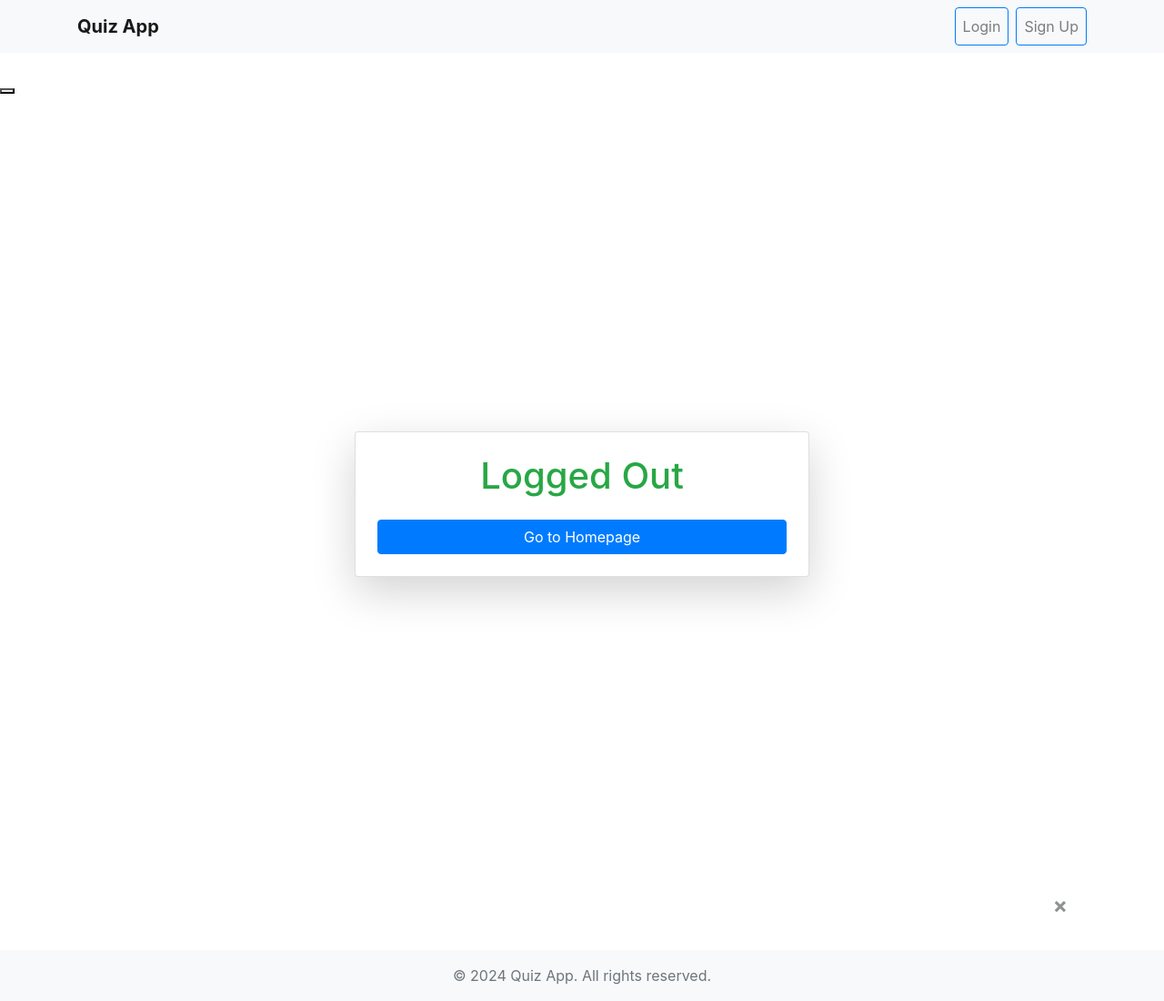
After one commit to thenovember19th/Quiz_App, a Django app: page /customlogout/ in a window 1280 px wide. The commit adds this page. Shown: the whole page at 91% size. Run offline with Django 3.2, Linux system fonts and the light colour scheme; some libraries are stand-ins or nearby versions.

Commit message:
final changes

```diff
--- a/home/urls.py
+++ b/home/urls.py
@@ -9,5 +9,6 @@ urlpatterns=[
     path('quiz/<int:quiz_id>/submit/', views.submit_quiz, name='submit_quiz'),
     path('quiz/<int:quiz_id>/results/', views.quiz_results, name='quiz_results'),
     path('signup/', views.signUp, name='signup'),
-    path('login/', views.custom_login, name='customlogin'),
+    path('customlogin/', views.custom_login, name='customlogin'),
+    path('customlogout/', views.custom_logout, name='customlogout'),
 ]
--- a/home/views.py
+++ b/home/views.py
@@ -4,8 +4,9 @@ from django.contrib.auth.decorators import login_required
 from django.http import Http404
 from django.contrib.auth.models import User
 from django.contrib import messages
-from django.contrib.auth import authenticate, login
+from django.contrib.auth import authenticate, login, logout
 from django.views.decorators.csrf import csrf_exempt
+from django.conf import settings
 
 def home(request):
     return render(request, 'base.html')
@@ -68,12 +69,12 @@ def signUp(request):
         user.first_name=fname
         user.last_name=lname
         user.save()
-        subject = 'Welcome TO Quiz Website'
-        message = f'Hi {user.username}, thank you for registering in newsportal.'
+        # subject = 'Welcome TO Quiz Website'
+        # message = f'Hi {user.username}, thank you for registering in newsportal.'
         # email_from = settings.EMAIL_HOST_USER
         # recipient_list = [user.email, ]
         # send_mail( subject, message, email_from, recipient_list )
-        return redirect('login')
+        return redirect('customlogin')
 
 
     return render(request,'signup.html')
@@ -91,3 +92,9 @@ def custom_login(request):
         else:
             messages.error(request,'invalid password or username')
     return render(request,'login.html')
+
+
+def custom_logout(request):
+    logout(request)
+    messages.success(request, 'You have been logged out successfully.')
+    return render(request, 'logout.html')
--- a/templates/base.html
+++ b/templates/base.html
@@ -21,8 +21,9 @@
             <div class="collapse navbar-collapse" id="navbarNav">
                 <ul class="navbar-nav ml-auto">
                     {% if user.is_authenticated %}
+                    <p class="absolute right-40">Welcome {{user}}</p>
                         <li class="nav-item">
-                            <a class="nav-link btn btn-outline-danger ml-2" href="{% url 'logout' %}">Logout</a>
+                            <a class="nav-link btn btn-outline-danger ml-2" href="{% url 'customlogout' %}">Logout</a>
                         </li>
                     {% else %}
                         <li class="nav-item">
@@ -36,6 +37,22 @@
             </div>
         </div>
     </nav>
+
+    <!-- django alert messages -->
+    {% for message in messages %}
+    <div id="alertbox" class="h-12 w-screen {{message.tags}} flex items-center justify-center">
+        <div class="text-white text-center"> <span class="font-bold">Message</span>:{{message}} </div>
+        <button class="absolute right-4" onclick="closerAlert()"></button>
+      </div>
+      {% endfor %}
+    <script>
+        function closerAlert(){
+            let alert_message=document.getElementById('alertbox')
+            alert_message.classList.add('hidden')
+        }
+    </script>
+
+
     <div class="container my-5">
         {% block content %}{% endblock %}
     </div>
--- /dev/null
+++ b/templates/logout.html
@@ -0,0 +1,21 @@
+{% extends 'base.html' %}
+{% block content %}
+<div class="container d-flex align-items-center justify-content-center vh-100">
+    <div class="card shadow-lg p-4 text-center" style="max-width: 500px; width: 100%;">
+        <h1 class="text-success mb-4">Logged Out</h1>
+        <a href="{% url 'home' %}" class="btn btn-primary">Go to Homepage</a>
+    </div>
+</div>
+{% if messages %}
+    <div class="alert-container mt-3">
+        {% for message in messages %}
+            <div class="alert alert-{{ message.tags }} alert-dismissible fade show" role="alert">
+                <!-- {{ message }} -->
+                <button type="button" class="close" data-dismiss="alert" aria-label="Close">
+                    <span aria-hidden="true">&times;</span>
+                </button>
+            </div>
+        {% endfor %}
+    </div>
+{% endif %}
+{% endblock %}
--- a/templates/signup.html
+++ b/templates/signup.html
@@ -37,7 +37,7 @@
                 <input type="password" class="form-control" id="pass2" placeholder="Confirm Password" name="pass2" required>
                 <div class="invalid-feedback">Please confirm your password.</div>
             </div>
-            <button class="btn btn-primary w-100" type="submit">Sign Up</button>
+           <a href="{% url 'customlogin' %}"> <button class="btn btn-primary w-100" type="submit">Sign Up</button></a>
         </form>
     </div>
 </div>
```
Also changed, not shown: quiz/settings.py (+11 -0 lines), templates/login.html (+14 -0 lines), db.sqlite3.
